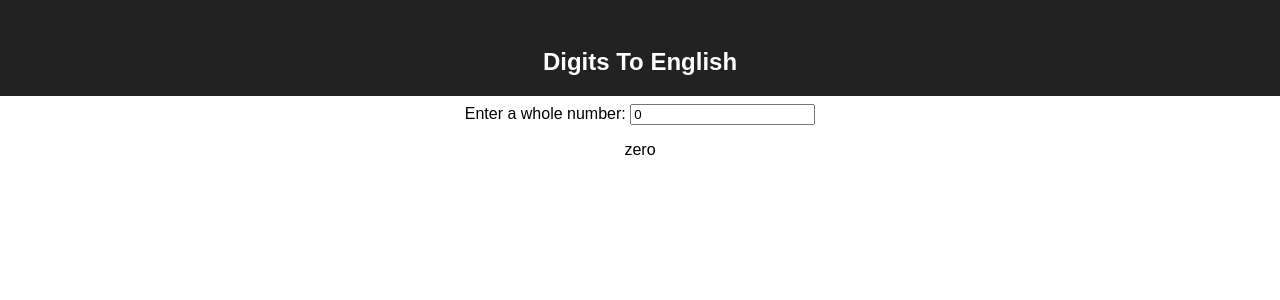
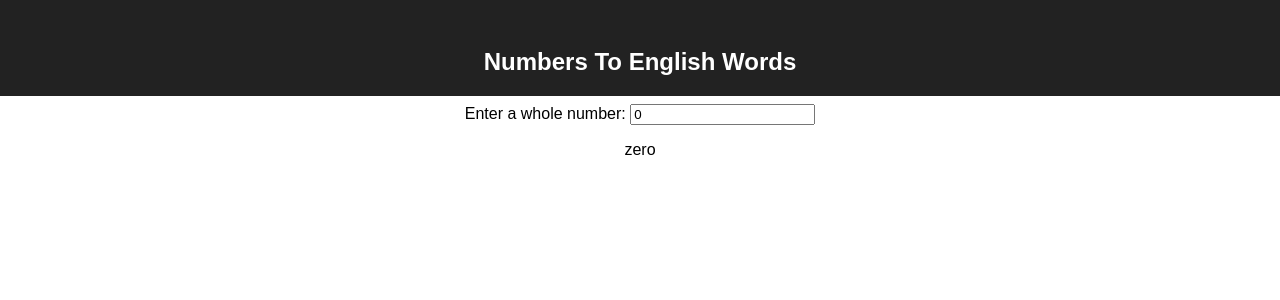
Before and after one commit to chriswininger/sonatype-demo-digits-english, a React (Create React App) app: page / in a window 1280 px wide. Shown: the top 300 px of the page. Built offline with nearby package versions, Linux system fonts and the light colour scheme.

Commit message:
updated title to more closely match description

```diff
--- a/src/App.js
+++ b/src/App.js
@@ -10,7 +10,7 @@ class App extends Component {
     return (
       <div className="App">
         <header className="App-header">
-          <h1 className="App-title">Digits To English</h1>
+          <h1 className="App-title">Numbers To English Words</h1>
         </header>
        <ConversionComponent
          value={0}
```
